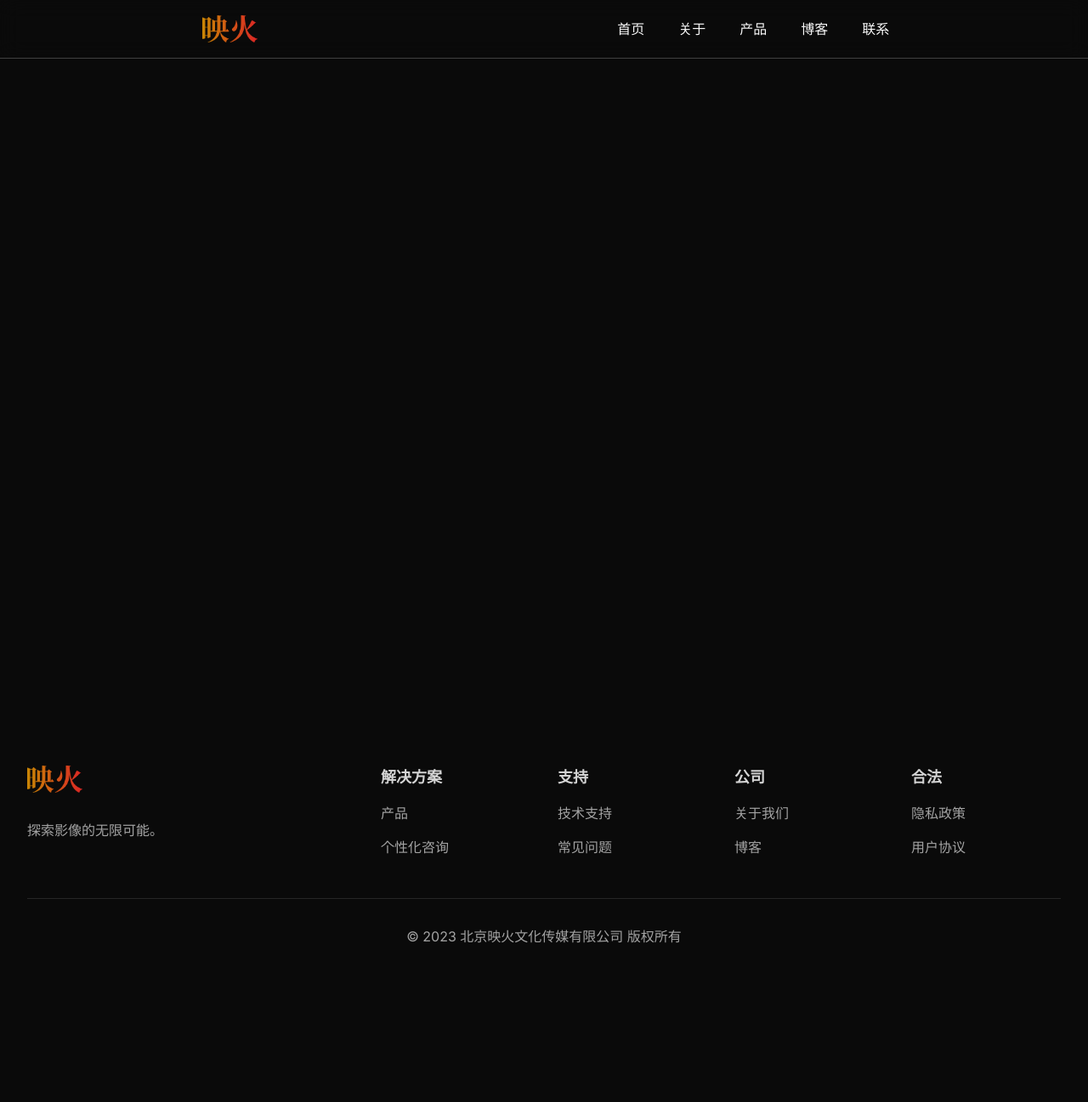
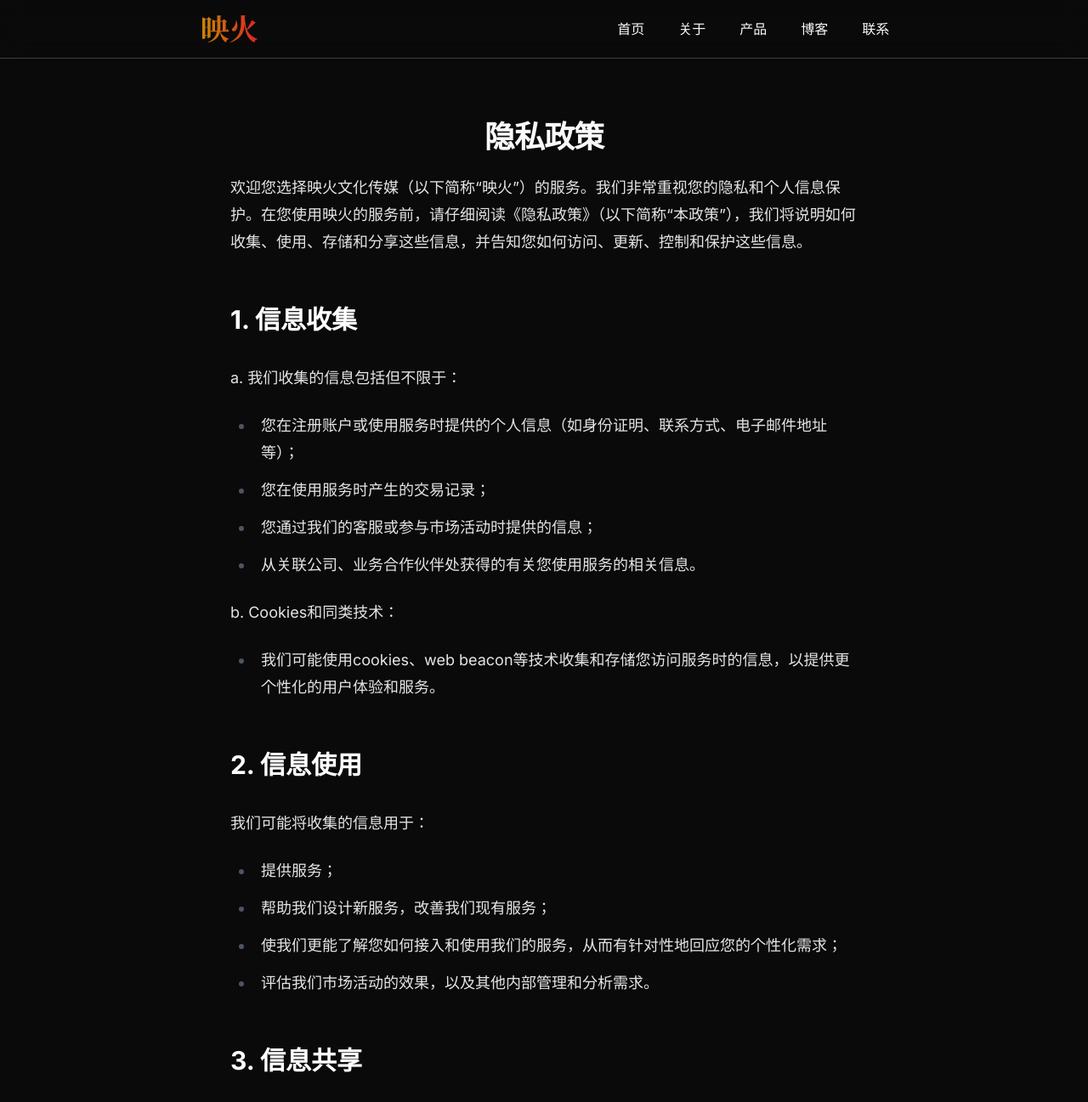
Before and after one commit to dabaz-diebold-dai/yinghuo, a Next.js app: page /privacy in a window 1280 px wide. Shown: the top 1297 px of the page at 85% size. Before the commit the page ends 1146 px from the top, so only its background shows below. Built offline with nearby package versions, Linux system fonts and the light colour scheme.

Commit message:
Edit privacy page

```diff
--- a/app/privacy/page.tsx
+++ b/app/privacy/page.tsx
@@ -37,8 +37,85 @@ export const metadata: Metadata = {
 
 export default function About() {
   return (
-    <main className="flex min-h-screen flex-col justify-between">
-
-    </main>
+    <div className="relative py-16 bg-neutral-950 overflow-hidden">
+      <div className="relative px-4 sm:px-6 lg:px-8">
+        <div className="text-lg max-w-prose mx-auto">
+          <h1>
+            <span className="mt-2 block text-3xl text-center leading-8 font-extrabold tracking-tight text-neutral-50 sm:text-4xl">
+              隐私政策
+            </span>
+          </h1>
+        </div>
+        <div className="mt-6 prose prose-orange prose-lg text-neutral-200 prose-invert mx-auto">
+          <p>
+            欢迎您选择映火文化传媒（以下简称“映火”）的服务。我们非常重视您的隐私和个人信息保护。在您使用映火的服务前，请仔细阅读《隐私政策》（以下简称“本政策”），我们将说明如何收集、使用、存储和分享这些信息，并告知您如何访问、更新、控制和保护这些信息。
+          </p>
+          <h2>
+            1. 信息收集
+          </h2>
+          <p>
+            a. 我们收集的信息包括但不限于：
+          </p>
+          <ul role="list">
+            <li>您在注册账户或使用服务时提供的个人信息（如身份证明、联系方式、电子邮件地址等）；</li>
+            <li>您在使用服务时产生的交易记录；</li>
+            <li>您通过我们的客服或参与市场活动时提供的信息；</li>
+            <li>从关联公司、业务合作伙伴处获得的有关您使用服务的相关信息。</li>
+          </ul>
+          <p>
+            b. Cookies和同类技术：
+          </p>
+          <ul role="list">
+            <li>我们可能使用cookies、web beacon等技术收集和存储您访问服务时的信息，以提供更个性化的用户体验和服务。</li>
+          </ul>
+          <h2>
+            2. 信息使用
+          </h2>
+          <p>
+            我们可能将收集的信息用于：
+          </p>
+          <ul role="list">
+            <li>提供服务；</li>
+            <li>帮助我们设计新服务，改善我们现有服务；</li>
+            <li>使我们更能了解您如何接入和使用我们的服务，从而有针对性地回应您的个性化需求；</li>
+            <li>评估我们市场活动的效果，以及其他内部管理和分析需求。</li>
+          </ul>
+          <h2>
+            3. 信息共享
+          </h2>
+          <p>
+            我们不会将您的个人信息出售给第三方，但在以下情况下，我们可能会共享您的信息：
+          </p>
+          <ul role="list">
+            <li>获取您的明确同意或授权；</li>
+            <li>按照法律法规的要求或应政府部门的要求；</li>
+            <li>为完成合并、分立、收购或资产转让而转移；</li>
+            <li>在法律允许的范围内，为了保护映火、我们的用户或公众的权益、财产或安全免受损害。</li>
+          </ul>
+          <h2>
+            4. 信息安全
+          </h2>
+          <p>
+            我们非常重视信息安全。我们采用各种合理的物理、管理和技术措施来保护您的个人信息，防止个人信息的泄露、破坏或丢失。例如，我们将使用加密技术保护某些敏感信息。然而，请您理解，由于技术的限制以及可能存在的各种恶意手段，在互联网环境下，即使竭尽所能加强安全措施，也无法始终保证信息百分之百的安全。
+          </p>
+          <h2>
+            5. 信息访问和控制
+          </h2>
+          <ul role="list">
+            <li>您有权查看您的个人信息，并可要求我们更新、更正或删除该等信息。</li>
+            <li>在某些情况下，您有权要求限制或反对我们使用您的个人信息。</li>
+            <li>如果您认为我们处理个人信息的方式违反了法律法规，您有权向数据保护机构投诉。</li>
+          </ul>
+          <h2>6. 政策更新</h2>
+          <p>
+            我们可能不时更新本政策。对本政策的任何更改，我们会发布更新版本在我们的网站上，并在适当情况下通过其他途径通知您。
+          </p>
+          <h2>7. 联系你们</h2>
+          <p>
+            如果您对本政策有任何疑问或顾虑，请通过<a href="mailto:yinghuo@dabaz.me" className="hover:text-orange-600 transition-colors">yinghuo@dabaz.me</a>与我们联系。
+          </p>
+        </div>
+      </div>
+    </div>
   )
 }
```
